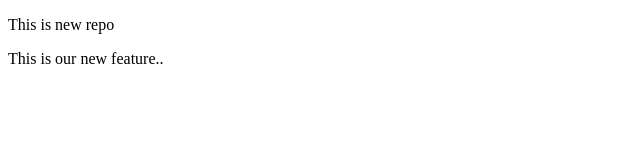
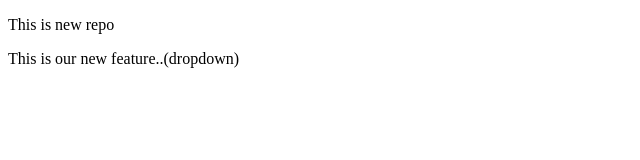
Before and after one commit to QuratulainHaider/localrepo, a plain HTML site: page index.html in a window 1280 px wide. Shown: the full height of the page, 0-640 px from the left. Drawn offline with Linux system fonts and the light colour scheme.

Commit message:
add drop down in index

```diff
--- a/index.html
+++ b/index.html
@@ -7,6 +7,6 @@
 </head>
 <body>
     <p>This is new repo</p>
-    <p>This is our new feature..</p>
+    <p>This is our new feature..(dropdown)</p>
 </body>
 </html>
```
